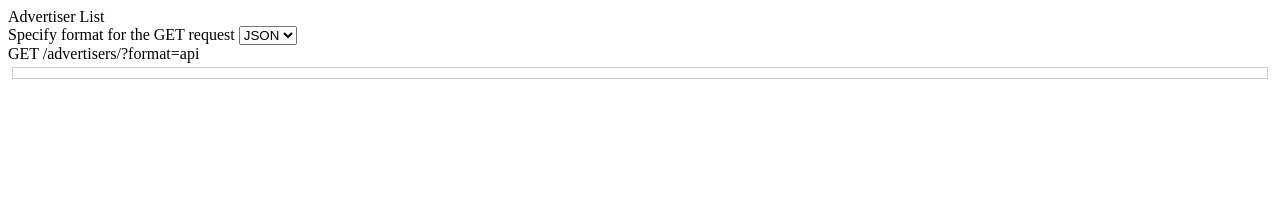
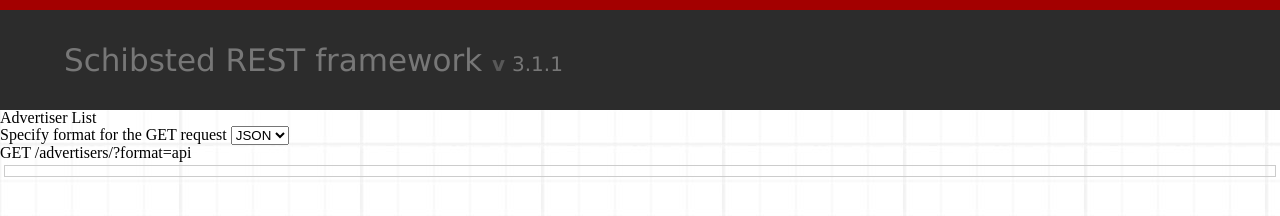
Before and after one commit to jesusalc/advertisers, a website: page public/index.html in a window 1280 px wide. Drawn offline with Linux system fonts and the light colour scheme.

Commit message:
added red square on top

```diff
--- a/public/index.html
+++ b/public/index.html
@@ -2,6 +2,8 @@
 <head>
 
     <script src="app.js"></script>
+
+    <link rel="stylesheet" href="styles.css">
     <style>
         pre {outline: 1px solid #ccc; padding: 5px; margin: 5px; }
         .string { color: green; }
@@ -10,11 +12,13 @@
         .null { color: magenta; }
         .key { color: red; }
     </style>
+
 </head>
 <body>
+
 <div id="container">
-    <div id="redline"></div>
-    <div id="headerTitle"></div>
+    <div id="red_line"></div>
+    <div id="header_title">Schibsted REST framework <span class="version">v </span><span class="versionnumber">3.1.1</span></div>
     <div id="background"></div>
 </div>
 <div id="workarea">
--- /dev/null
+++ b/public/styles.css
@@ -0,0 +1,142 @@
+/* http://meyerweb.com/eric/tools/css/reset/
+   v2.0 | 20110126
+   License: none (public domain)
+*/
+
+html, body, div, span, applet, object, iframe,
+h1, h2, h3, h4, h5, h6, p, blockquote, pre,
+a, abbr, acronym, address, big, cite, code,
+del, dfn, em, img, ins, kbd, q, s, samp,
+small, strike, strong, sub, sup, tt, var,
+b, u, i, center,
+dl, dt, dd, ol, ul, li,
+fieldset, form, label, legend,
+table, caption, tbody, tfoot, thead, tr, th, td,
+article, aside, canvas, details, embed,
+figure, figcaption, footer, header, hgroup,
+menu, nav, output, ruby, section, summary,
+time, mark, audio, video {
+    margin: 0;
+    padding: 0;
+    border: 0;
+    font-size: 100%;
+    font: inherit;
+    vertical-align: baseline;
+}
+/* HTML5 display-role reset for older browsers */
+article, aside, details, figcaption, figure,
+footer, header, hgroup, menu, nav, section {
+    display: block;
+}
+body {
+    line-height: 1;
+}
+ol, ul {
+    list-style: none;
+}
+blockquote, q {
+    quotes: none;
+}
+blockquote:before, blockquote:after,
+q:before, q:after {
+    content: '';
+    content: none;
+}
+table {
+    border-collapse: collapse;
+    border-spacing: 0;
+}
+
+/* Reset end */
+
+html {
+    display: block;
+    background-image: url(./background_squares.jpg);
+}
+
+*, *:before, *:after {
+    -moz-box-sizing: border-box;
+    -webkit-box-sizing: border-box;
+    box-sizing: border-box;
+}
+
+*, *:before, *:after {
+    -moz-box-sizing: border-box;
+    -webkit-box-sizing: border-box;
+    box-sizing: border-box;
+}
+
+#red_line {
+    top: 0;
+    font-family: 'Lucida Grande', 'Lucida Sans Unicode', Helvetica, Arial, Verdana, sans-serif;
+    height: 10px;
+    z-index: 9999;
+    width: 100%;
+    display: block;
+    position: relative;
+    /* overflow: auto; */
+
+
+    background: #a30000;
+    background: -moz-linear-gradient(top, color-stop(0%,#a30000), color-stop(100%,#a30000));
+    background: -webkit-gradient(linear, left top, left bottom, color-stop(0%,#a30000), color-stop(100%,#a30000));
+    background: -webkit-linear-gradient(top, #a30000 0%,#a30000 100%);
+    background: -o-linear-gradient(top, color-stop(0%,#a30000), color-stop(100%,#a30000));
+    background: -ms-linear-gradient(top, color-stop(0%,#a30000), color-stop(100%,#a30000));
+    background: linear-gradient(to bottom, #a30000 0%,#a30000 100%);
+    filter: progid:DXImageTransform.Microsoft.gradient( startColorstr='#a30000', endColorstr='#a30000',GradientType=0 );
+    -webkit-font-smoothing: subpixel-antialiased !important;
+}
+
+@media only screen and (max-width: 840px) {
+    #red_line {
+        /*display: none !important;*/
+    }
+}
+
+
+#header_title {
+    top: 0;
+    font-family: 'Lucida Grande', 'Lucida Sans Unicode', Helvetica, Arial, Verdana, sans-serif;
+    height: 100px;
+    z-index: 9999;
+    width: 100%;
+    display: block;
+    position: relative;
+    /* overflow: auto; */
+
+    vertical-align: middle;
+    padding-top: 35px;
+    font-size: 31px;
+    padding-left: 5%;
+    color: #777777;
+
+    background: #2c2c2c;
+    background: -moz-linear-gradient(top, color-stop(0%,#2c2c2c), color-stop(100%,#2c2c2c));
+    background: -webkit-gradient(linear, left top, left bottom, color-stop(0%,#2c2c2c), color-stop(100%,#2c2c2c));
+    background: -webkit-linear-gradient(top, #2c2c2c 0%,#2c2c2c 100%);
+    background: -o-linear-gradient(top, color-stop(0%,#2c2c2c), color-stop(100%,#2c2c2c));
+    background: -ms-linear-gradient(top, color-stop(0%,#2c2c2c), color-stop(100%,#2c2c2c));
+    background: linear-gradient(to bottom, #2c2c2c 0%,#2c2c2c 100%);
+    filter: progid:DXImageTransform.Microsoft.gradient( startColorstr='#2c2c2c', endColorstr='#2c2c2c',GradientType=0 );
+    -webkit-font-smoothing: subpixel-antialiased !important;
+}
+
+#header_title  span.version {
+    color: #585858;
+    font-size: 20px;
+    font-weight: 900;
+}
+
+#header_title  span.versionnumber {
+    font-size: 20px;
+}
+@media only screen and (max-width: 840px) {
+    #header_title {
+        /*display: none !important;*/
+    }
+}
+
+
+
+title
```
Also changed, not shown: public/background_squares.jpg (added), 1 other file.
